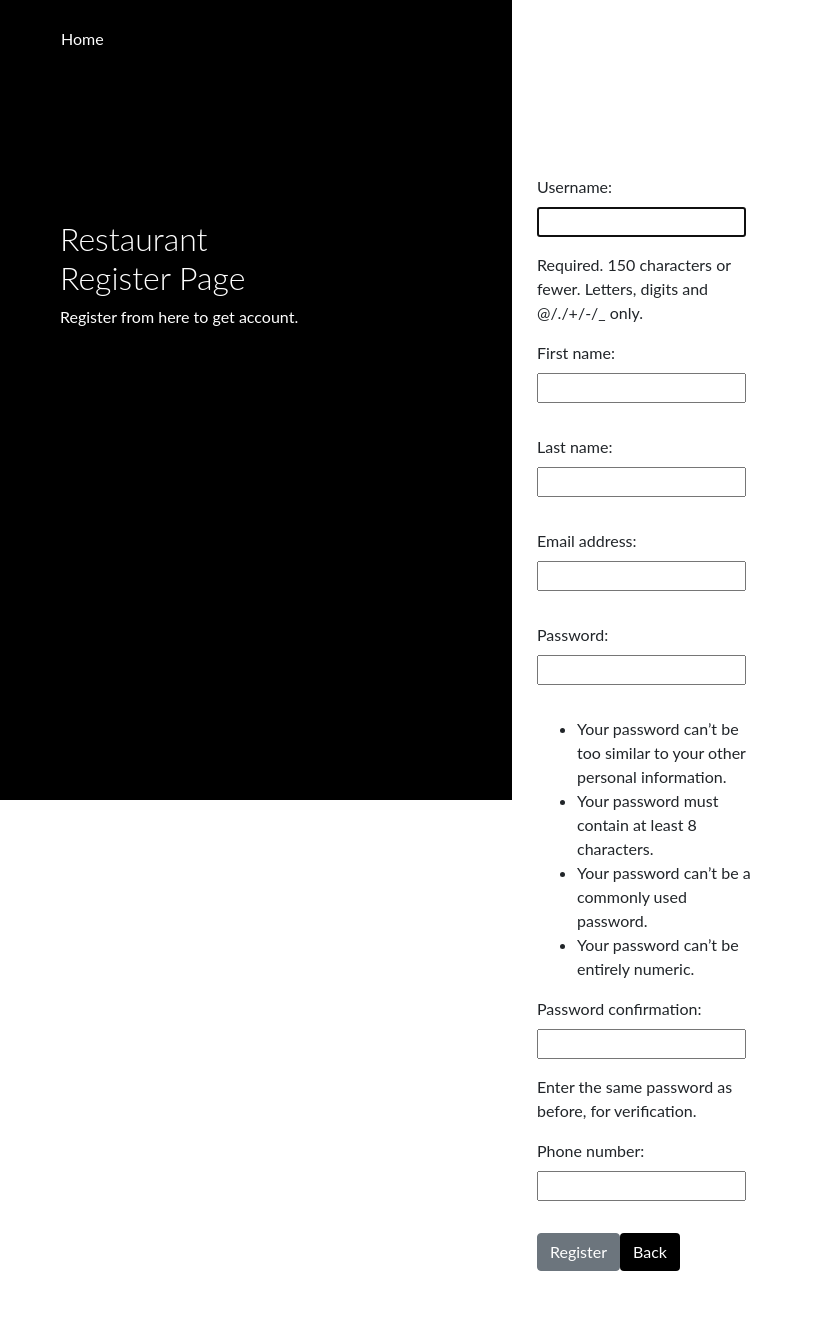
After one commit to Maciej7410/Restaurant, a Django app: page /register/ in a window 1280 px wide. The commit adds this page. Shown: the whole page, without its empty margins (0-813 px from the left). Run offline with Django 3.2, Linux system fonts and the light colour scheme; some libraries are stand-ins or nearby versions.

Commit message:
add register + user login, changes in main, add LOGIN_REDIRECT_URL = 'main' LOGIN_URL = 'login' to SingIN, add path in urls and view in views

```diff
--- a/restaurant/settings.py
+++ b/restaurant/settings.py
@@ -26,6 +26,10 @@ SECRET_KEY = 'django-insecure-u6@arklng@ygjmu+&r648+-mpbr$3##)-r4ibpd4^ob$yo6ezm
 DEBUG = True
 
 ALLOWED_HOSTS = []
+
+LOGIN_REDIRECT_URL = 'main'
+
+LOGIN_URL = 'login'
 
 
 # Application definition
--- a/restaurant/urls.py
+++ b/restaurant/urls.py
@@ -15,12 +15,13 @@ Including another URLconf
 """
 from django.contrib import admin
 from django.urls import path
-from restaurantapp.views import ClientV, MenuView, MainView, SingIn
+
+from restaurantapp.views import MenuView, MainView, SignInView, RegisterUser
 
 urlpatterns = [
     path('admin/', admin.site.urls),
-    path('', ClientV.get),
-    path('menu', MenuView.as_view(), name= 'menu'),
-    path('main', MainView.as_view(), name='main'),
-    path('singin', SingIn.as_view(), name='singin')
+    path('', MainView.as_view(), name='main'),
+    path('menu/', MenuView.as_view(), name= 'menu'),
+    path('login/', SignInView.as_view(), name='signin'),
+    path('register/', RegisterUser.as_view(), name='register')
 ]
--- /dev/null
+++ b/restaurantapp/forms.py
@@ -0,0 +1,37 @@
+from django.contrib.auth.forms import AuthenticationForm, UserCreationForm
+from django.db.transaction import atomic
+from django.forms import CharField, TextInput
+from restaurantapp.models import Client
+
+
+
+class LoginForm(AuthenticationForm):
+
+    def __init__(self, *args,**kwargs):
+        super().__init__(*args,**kwargs)
+        for field in self.visible_fields():
+            field.field.widget.attrs['class'] = 'form-control'
+
+
+class RegisterView(UserCreationForm):
+    class Meta(UserCreationForm.Meta):
+        fields = ['username','first_name' , 'last_name', 'email']
+
+    def __init__(self, *args, **kwargs):
+        super().__init__(*args, **kwargs)
+        for field in self.visible_fields():
+            field.field.widget.attrs['class'] = 'form-group'
+
+    phonenumber = CharField(
+        label='Phone number', widget= TextInput,max_length=15
+    )
+
+    @atomic
+    def save(self, commit=True):
+        self.instance.is_active = True
+        result = super().save(commit)
+        phonenumber = self.cleaned_data['phonenumber']
+        profile = Client(phonenumber=phonenumber,user = result)
+        if commit:
+            profile.save()
+        return result
--- a/restaurantapp/static/mainstyle.css
+++ b/restaurantapp/static/mainstyle.css
@@ -3,6 +3,7 @@ body{
 }
 .distance{
     margin-top: 20rem;
+    width: 1210px;
 }
 .rounded{
     width: 250px;
--- /dev/null
+++ b/restaurantapp/static/signinstyle.css
@@ -0,0 +1,75 @@
+body {
+    font-family: "Lato", sans-serif;
+}
+
+
+
+.main-head{
+    height: 150px;
+    background: #FFF;
+
+}
+
+.sidenav {
+    height: 100%;
+    background-color: #000;
+    overflow-x: hidden;
+    padding-top: 20px;
+}
+
+
+.main {
+    padding: 0px 10px;
+}
+
+@media screen and (max-height: 450px) {
+    .sidenav {padding-top: 15px;}
+}
+
+@media screen and (max-width: 450px) {
+    .login-form{
+        margin-top: 10%;
+    }
+
+    .register-form{
+        margin-top: 10%;
+    }
+}
+
+@media screen and (min-width: 768px){
+    .main{
+        margin-left: 40%;
+    }
+
+    .sidenav{
+        width: 40%;
+        position: fixed;
+        z-index: 1;
+        top: 0;
+        left: 0;
+    }
+
+    .login-form{
+        margin-top: 80%;
+    }
+
+    .register-form{
+        margin-top: 20%;
+    }
+}
+
+
+.login-main-text{
+    margin-top: 20%;
+    padding: 60px;
+    color: #fff;
+}
+
+.login-main-text h2{
+    font-weight: 300;
+}
+
+.btn-black{
+    background-color: #000 !important;
+    color: #fff;
+}
--- a/restaurantapp/templates/Main.html
+++ b/restaurantapp/templates/Main.html
@@ -2,7 +2,6 @@
 <!DOCTYPE html>
 <html lang="en">
 <head>
-
     <link href="https://cdn.jsdelivr.net/npm/bootstrap@5.1.1/dist/css/bootstrap.min.css" rel="stylesheet"
           integrity="sha384-F3w7mX95PdgyTmZZMECAngseQB83DfGTowi0iMjiWaeVhAn4FJkqJByhZMI3AhiU" crossorigin="anonymous">
     <script src="https://cdn.jsdelivr.net/npm/bootstrap@5.1.1/dist/js/bootstrap.bundle.min.js"
@@ -36,7 +35,7 @@
             </ul>
         </div>
         <div>
-            <a href="{% url 'singin' %}"><button style="text-align: right" type="button" class="btn btn-primary">Sing in</button></a>
+            <a href="{% url 'signin' %}"><button style="text-align: right" type="button" class="btn btn-primary">Sing in</button></a>
         </div>
     </div>
 </nav>
--- /dev/null
+++ b/restaurantapp/templates/Register.html
@@ -0,0 +1,29 @@
+{% extends 'Signin.html' %}
+{% block content %}
+
+    <div class="sidenav">
+        <a href="{% url 'main' %}"><button style=" padding-left: 60px; background-color:black; border-color:black;" type="submit" class="btn btn-secondary">Home</button></a>
+        <div class="login-main-text">
+            <h2>Restaurant<br> Register Page</h2>
+            <p>Register from here to get account.</p>
+        </div>
+    </div>
+    <div class="main">
+        <div class="col-md-4 col-sm-12">
+            <div class="login-form">
+                <form method="post">
+                    {% csrf_token %}
+                    {{ form.as_p }}
+                    <div>
+                        <button style="float:left;margin-bottom: 50px;" type="submit" class="btn btn-secondary">Register</button>
+                    </div>
+                </form>
+                <div>
+                    <a href="{% url 'signin' %}">
+                        <button type="submit" class="btn btn-black">Back</button>
+                    </a>
+                </div>
+            </div>
+        </div>
+    </div>
+{% endblock %}
--- /dev/null
+++ b/restaurantapp/templates/Signin.html
@@ -0,0 +1,32 @@
+{% load static %}
+
+<link href="//maxcdn.bootstrapcdn.com/bootstrap/4.0.0/css/bootstrap.min.css" rel="stylesheet" id="bootstrap-css">
+<script src="//maxcdn.bootstrapcdn.com/bootstrap/4.0.0/js/bootstrap.min.js"></script>
+<script src="//code.jquery.com/jquery-1.11.1.min.js"></script>
+<!------ Include the above in your HEAD tag ---------->
+<link rel="stylesheet" href="{% static 'signinstyle.css' %}">
+
+{% block content %}
+
+    <div class="sidenav">
+        <a href="{% url 'main' %}"><button style=" padding-left: 60px; background-color:black; border-color:black;" type="submit" class="btn btn-secondary">Home</button></a>
+         <div class="login-main-text">
+             <h2>Restaurant<br> Login Page</h2>
+            <p>Login or register from here to access.</p>
+         </div>
+    </div>
+      <div class="main">
+         <div class="col-md-4 col-sm-12">
+            <div class="login-form">
+               <form method="post">
+                   {% csrf_token %}
+                   {{ form.as_p }}
+                  <button  style="float: left;"  type="submit" class="btn btn-black">Login</button>
+               </form>
+                <div style="margin-left: 2px;">
+                    <a href="{% url 'register' %}"><button type="submit" class="btn btn-secondary">Register</button></a>
+                </div>
+            </div>
+         </div>
+      </div>
+{% endblock %}
--- a/restaurantapp/views.py
+++ b/restaurantapp/views.py
@@ -1,21 +1,17 @@
 from django.shortcuts import render
 from django.views import View
-from restaurantapp.models import Table
+from django.contrib.auth.views import LoginView
+from restaurantapp.forms import LoginForm
+from django.views.generic import CreateView
+from restaurantapp.forms import RegisterView
+from django.urls import reverse_lazy
 
 
 # Create your views here.
 
-class ClientV(View):
-    def get(request):
-        return render(
-            request,
-            template_name='Hello.html',
-            context={'clients': Table.objects.all()}
-        )
-
 
 class MenuView(View):
-    def get(self,request):
+    def get(self, request):
         return render(
             request,
             template_name='Menu.html',
@@ -31,12 +27,14 @@ class MainView(View):
             context={'main': ''}
         )
 
-class SingIn(View):
-    def get(self, request):
-        return render(
-            request,
-            template_name='Singin.html',
-            context={'Singin': ''}
-        )
-    def post(self, request):
-        pass
+
+class SignInView(LoginView):
+    template_name = 'Signin.html'
+    form_class = LoginForm
+    success_url = reverse_lazy('admin')
+
+
+class RegisterUser(CreateView):
+    template_name = 'Register.html'
+    form_class = RegisterView
+    success_url = reverse_lazy('main')
```
Also changed, not shown: restaurantapp/static/singinJS.js (deleted, +0 -26 lines), restaurantapp/static/singinstyle.css (deleted, +0 -153 lines), restaurantapp/templates/Singin.html (deleted, +0 -43 lines).
